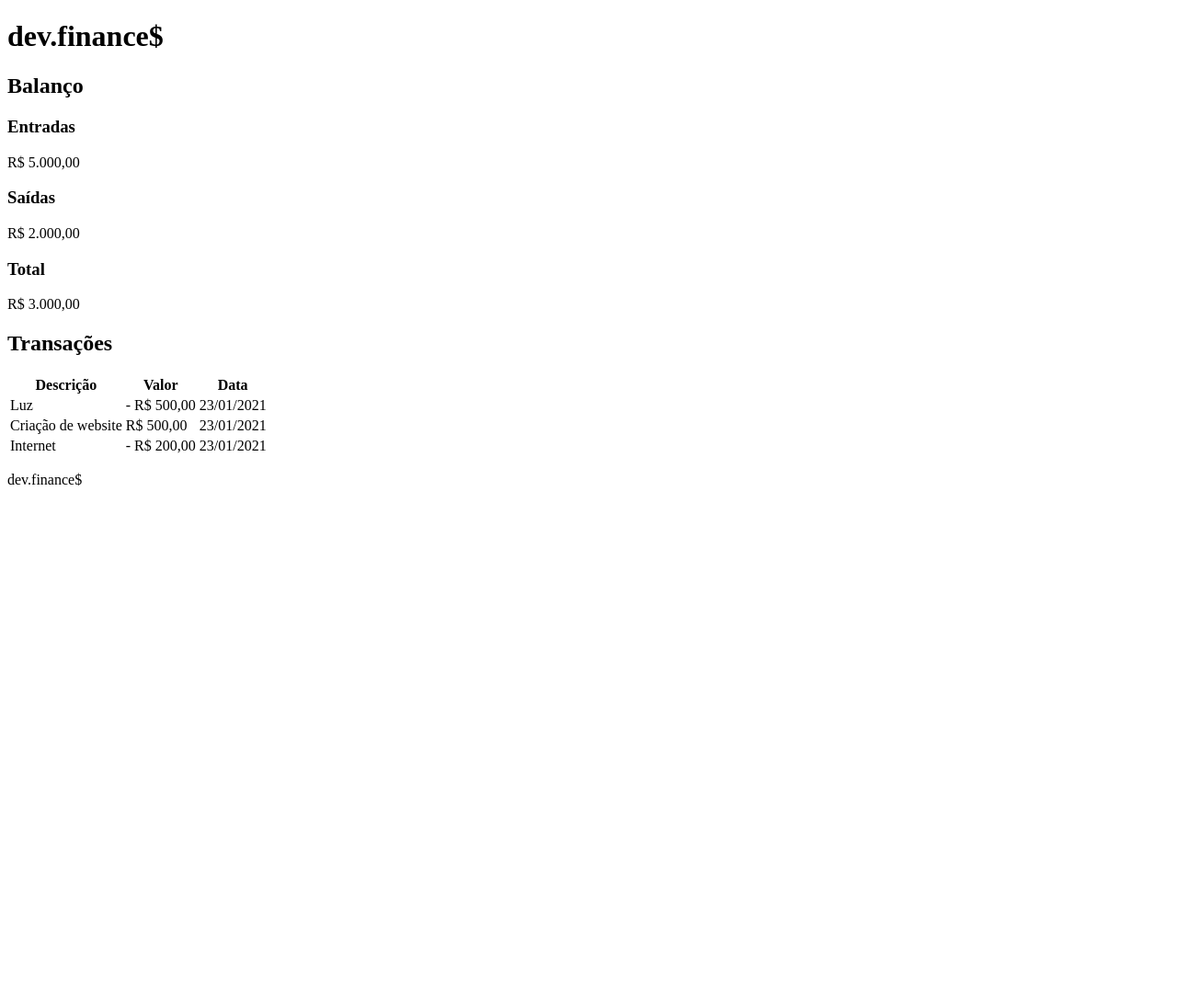
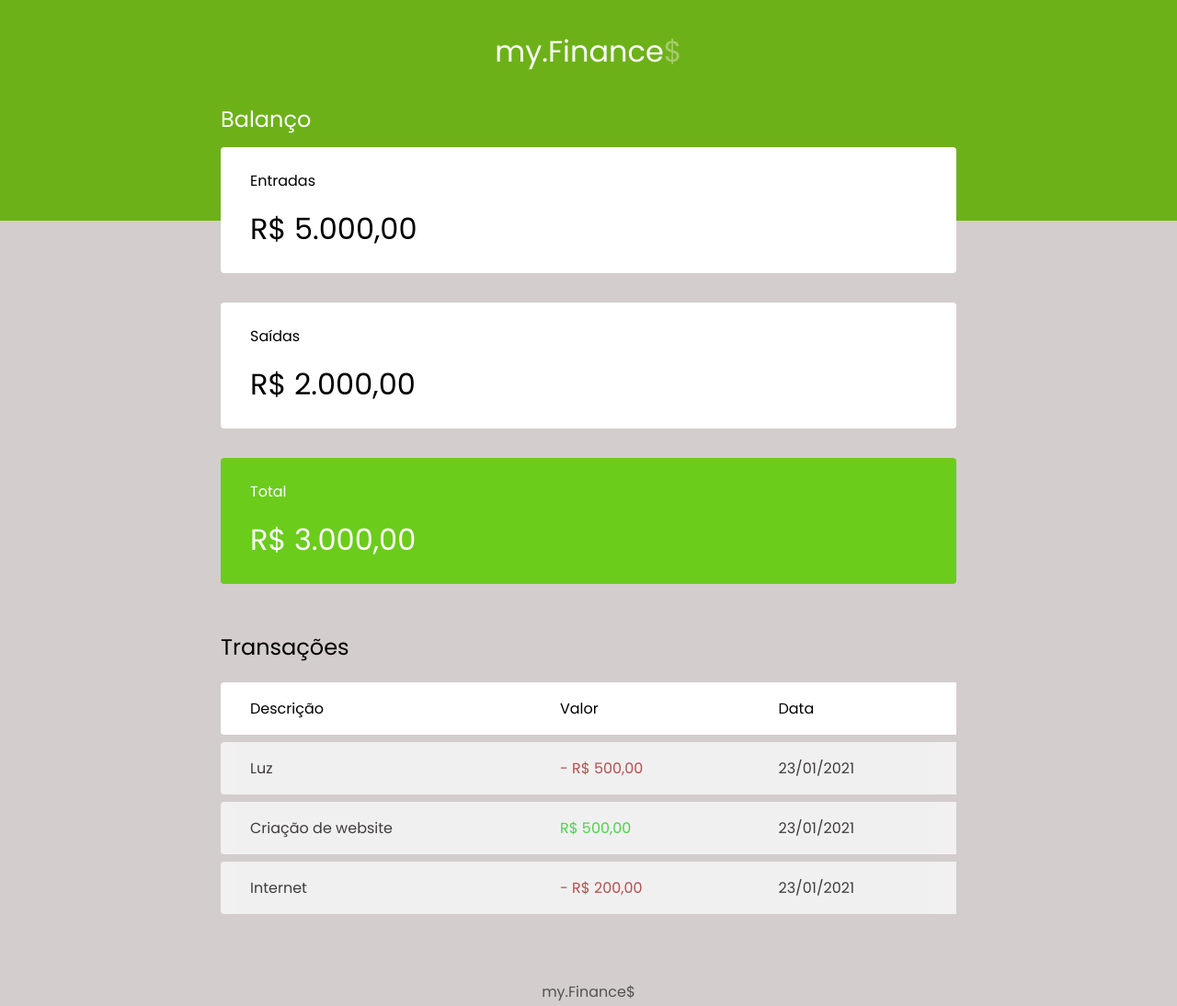
Before and after one commit to JuliaJeske/finance-app, a plain HTML site: page index.html in a window 1280 px wide. Shown: the whole page at 92% size. Before the commit the page ends 800 px from the top, so only its background shows below. Drawn offline with Linux system fonts and the light colour scheme.

Commit message:
contrucao do primeiro projeto

```diff
--- a/index.html
+++ b/index.html
@@ -6,29 +6,51 @@
   <meta http-equiv="X-UA-Compatible" content="IE=edge">
   <meta name="viewport" content="width=device-width, initial-scale=1.0">
   <title>dev.finance$</title>
+  <link rel="stylesheet" href="./style.css">
+  <link rel="preconnect" href="https://fonts.googleapis.com">
+  <link rel="preconnect" href="https://fonts.gstatic.com" crossorigin>
+  <link href="https://fonts.googleapis.com/css2?family=Poppins&display=swap" rel="stylesheet">
+
 </head>
 
 <body>
   <header>
-    <h1>dev.finance$</h1>
+    <h1 id="logo">my.Finance<span>$</span></h1>
 
   </header>
 
-  <main>
+  <main class="container">
+    <section id="balance">
       <h2>Balanço</h2>
 
+
+      <div class="card">
         <h3>Entradas</h3>
         <p>R$ 5.000,00</p>
+      </div>
 
+      <div class="card">
         <h3>Saídas</h3>
         <p>R$ 2.000,00</p>
+      </div>
 
+      <div class="card total">
         <h3>Total</h3>
         <p>R$ 3.000,00</p>
+      </div>
 
+    </section>
+
+
+
+
+
+
+
+    <section id="transaction">
       <h2>Transações</h2>
 
-    <table>
+      <table id="data-table">
         <thead>
           <tr>
             <th>Descrição</th>
@@ -38,28 +60,34 @@
         </thead>
         <tbody>
           <tr>
-          <td>Luz</td>
-          <td>- R$ 500,00</td>
-          <td>23/01/2021</td>
+            <td class="description">Luz</td>
+            <td class="expense"> - R$ 500,00</td>
+            <td class="date">23/01/2021</td>
           </tr>
           <tr>
-          <td>Criação de website</td>
-          <td>R$ 500,00</td>
-          <td>23/01/2021</td>
+            <td class="description">Criação de website</td>
+            <td class="income">R$ 500,00</td>
+            <td class="date">23/01/2021</td>
           </tr>
           <tr>
-          <td>Internet</td>
-          <td>- R$ 200,00</td>
-          <td>23/01/2021</td>
+            <td class="description">Internet</td>
+            <td class="expense">- R$ 200,00</td>
+            <td class="date">23/01/2021</td>
           </tr>
         </tbody>
       </table>
 
+    </section>
   </main>
+
+
+
+
+
 
   <footer>
     <p>
-      dev.finance$
+      my.Finance$
     </p>
 
   </footer>
--- /dev/null
+++ b/style.css
@@ -0,0 +1,125 @@
+
+:root{
+  --cards:#ffffff;
+  --fundo: #d3cdcd;
+}
+
+* {
+  margin: 0;
+  padding: 0;
+  box-sizing: border-box;
+}
+
+body {
+  background: var(--fundo);
+  font-family: "Poppins","sans-serif";
+}
+
+.container {
+  width: min(90vw,800px);
+  margin: auto;
+}
+
+/* Titles ==============*/
+h2 {
+  margin-top: 3.2rem;
+  margin-bottom: 0.8rem;
+  font-weight: normal;
+}
+
+/* Header ==============*/
+header {
+  background:#6DB119;
+  padding: 2rem 0 10rem;
+  text-align: center;
+}
+
+#logo {
+  color: var(--cards);
+  font-weight: 100;
+}
+#logo span {
+  color: #A5CC6B;
+}
+
+/* Balance  ============*/
+
+#balance {
+  margin-top: -8rem;
+}
+#balance h2{
+  color: var(--cards);
+  margin-top: 0;
+}
+
+/* Cards ================*/
+.card {
+  background: var(--cards);
+  padding: 1.5rem 2rem;
+  border-radius: 0.25rem;
+  margin-bottom: 2rem;
+  color: #000000;
+}
+.card h3{
+  font-weight: normal;
+  font-size: 1rem;
+}
+.card p{
+  font-size: 2rem;
+  line-height: 3rem;
+  margin-top: 1rem;
+}
+.card.total{
+  background: rgb(107, 204, 28);
+  color: var(--cards);
+}
+
+/* Table ==================*/
+#data-table{
+  width: 100%;
+  border-spacing: 0 0.5rem;
+  color: #000000;
+}
+
+table thead tr th:first-child,
+table tbody tr td:first-child {
+  border-radius: 0.25rem 0 0 0.25rem;
+}
+
+table thead th{
+  background: var(--cards);
+  font-weight: normal;
+  padding: 1rem 2rem ;
+  text-align: left;
+}
+
+table tbody tr{
+  opacity: 0.7;
+}
+table tbody tr:hover {
+  opacity: 1;
+}
+
+table tbody td {
+  background: var(--cards);
+  padding: 1rem 2rem;
+}
+
+
+td.description {
+  color:rgb(0, 0, 0);
+}
+td.income {
+  color: rgb(20, 216, 20);
+}
+td.expense {
+  color:rgb(165, 29, 29);
+}
+
+/* Footer =================*/
+footer {
+  text-align:center;
+  padding: 4rem 0 2rem;
+  color:rgb(0, 0, 0);
+  opacity:0.6;
+}
```
Lines whose indentation alone changed are shown as unchanged.
